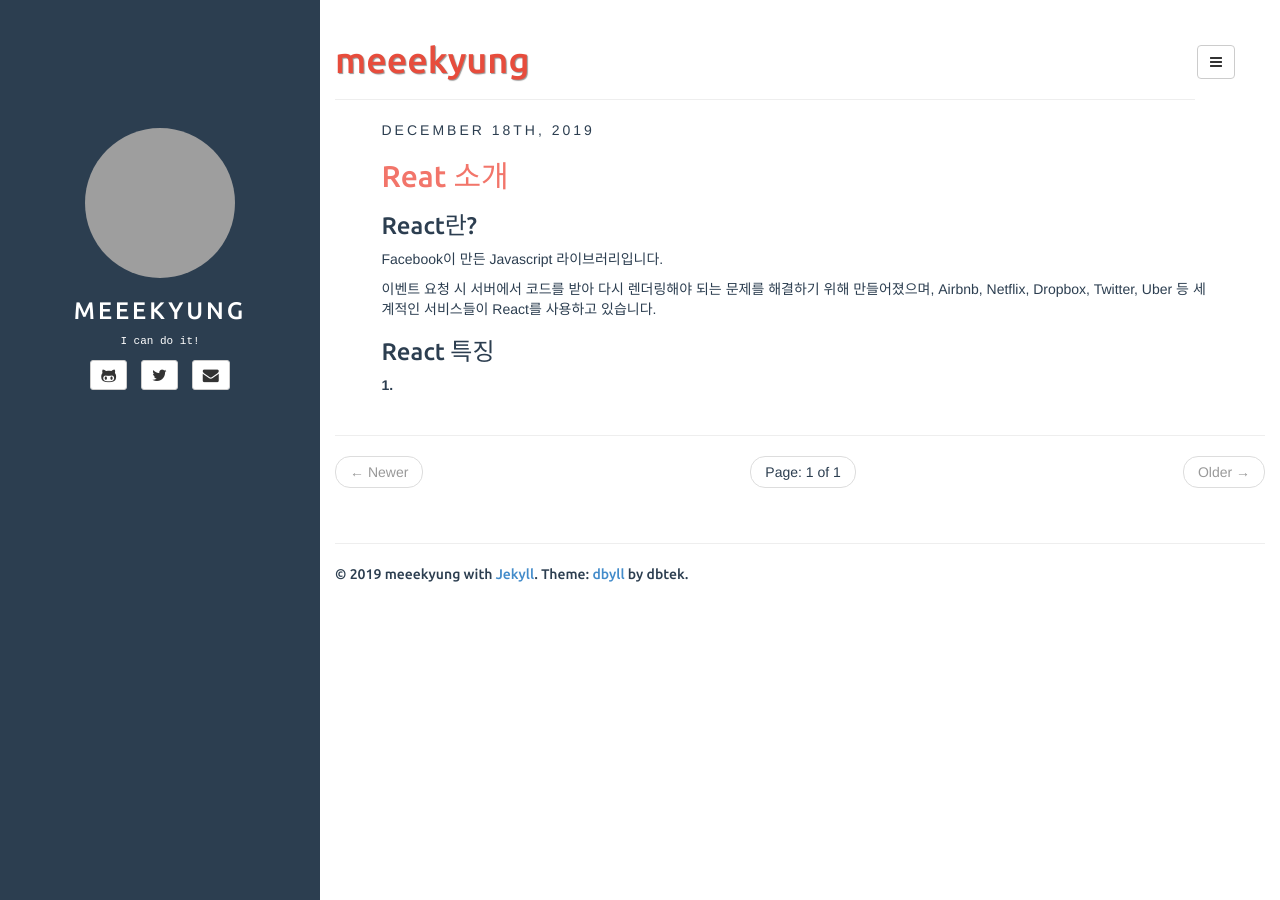
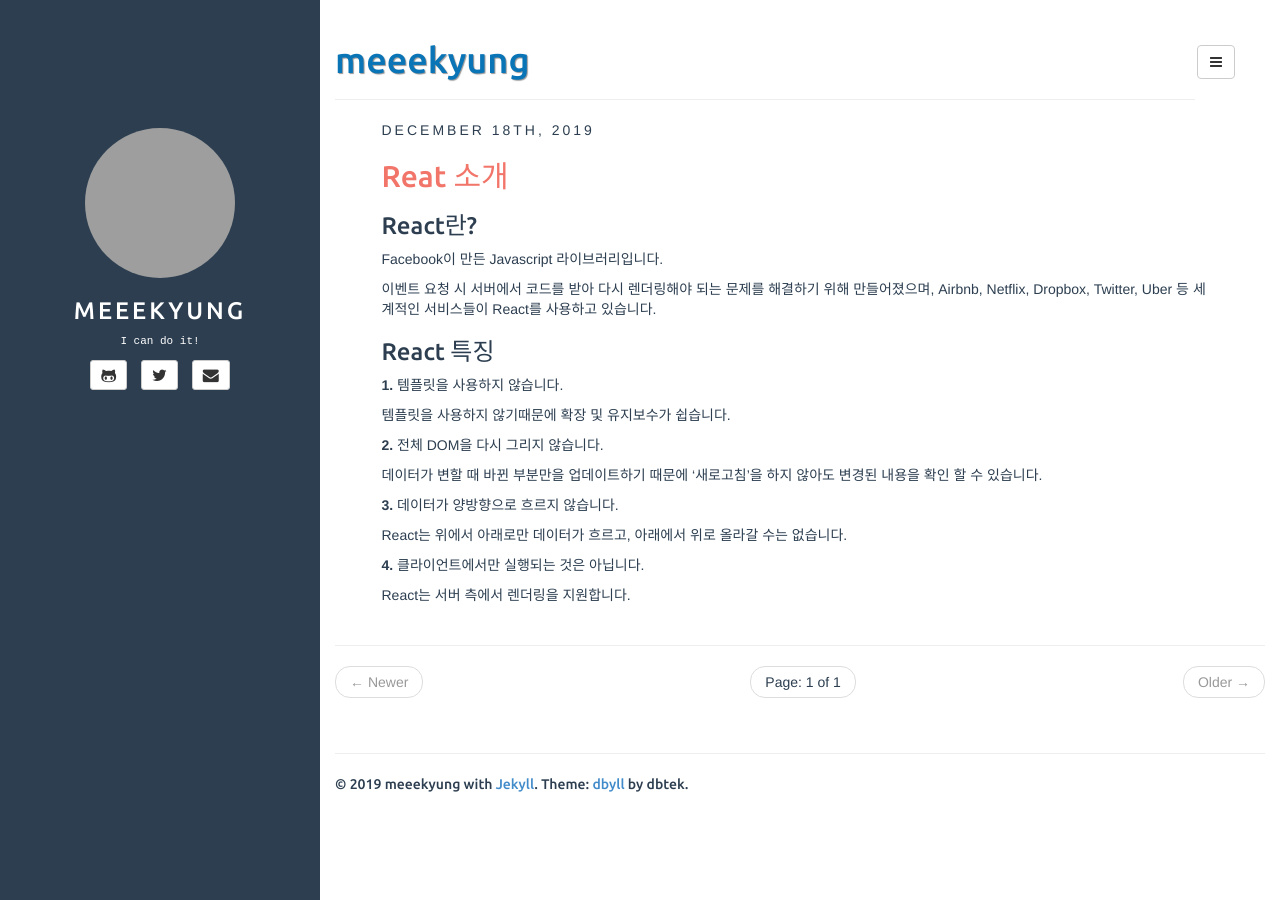
Before and after one commit to meeekyung/meeekyung.github.io, a Jekyll site: the page built from index.html, in a window 1280 px wide. Built offline with Jekyll 4.4.1, drawn with Linux system fonts in a browser that asks for light colours; the list of posts is cut into pages by our own code; grey boxes are pictures that could not be loaded.

Commit message:
post와 색수정

```diff
--- a/_posts/2019-12-18-react.md
+++ b/_posts/2019-12-18-react.md
@@ -13,4 +13,18 @@ Facebook이 만든 Javascript 라이브러리입니다.
 Airbnb, Netflix, Dropbox, Twitter, Uber 등 세계적인 서비스들이 React를 사용하고 있습니다.
 
 ### React 특징
-**1.**
+**1.** 템플릿을 사용하지 않습니다.
+
+템플릿을 사용하지 않기때문에 확장 및 유지보수가 쉽습니다.
+
+**2.** 전체 DOM을 다시 그리지 않습니다.
+
+데이터가 변할 때 바뀐 부분만을 업데이트하기 때문에 '새로고침'을 하지 않아도 변경된 내용을 확인 할 수 있습니다.
+
+**3.** 데이터가 양방향으로 흐르지 않습니다.
+
+React는 위에서 아래로만 데이터가 흐르고, 아래에서 위로 올라갈 수는 없습니다.
+
+**4.** 클라이언트에서만 실행되는 것은 아닙니다.
+
+React는 서버 측에서 렌더링을 지원합니다.
--- a/assets/css/style.css
+++ b/assets/css/style.css
@@ -82,7 +82,7 @@ article .share .gplus:hover {
 }
 
 .page-header {
-	color: #e74c3c;
+	color: #0975b7;
 	text-shadow: 1px 1px 1px rgba(150, 150, 150, 1);
 }
 
```
